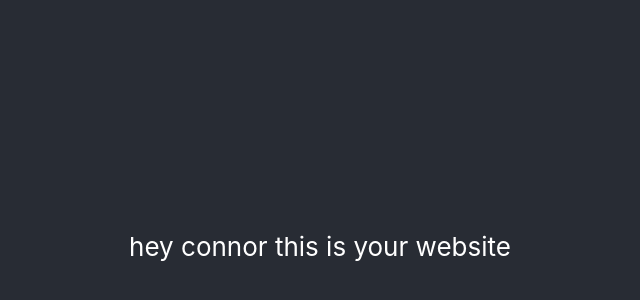
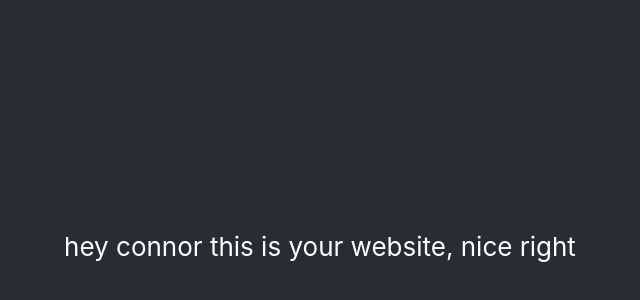
Before and after one commit to mar9740/connorroot.me, a React (Create React App) app: page / in a window 1280 px wide. Shown: the part 154-454 px from the top of the page, without its empty margins (320-960 px from the left). Built offline with nearby package versions, Linux system fonts and the light colour scheme.

Commit message:
connor this is yours

```diff
--- a/src/App.js
+++ b/src/App.js
@@ -7,7 +7,7 @@ class App extends Component {
     return (
       <div className="App">
         <header className="App-header">
-          <p> hey connor this is your website</p>
+          <p> hey connor this is your website, nice right</p>
         </header>
       </div>
     );
```
